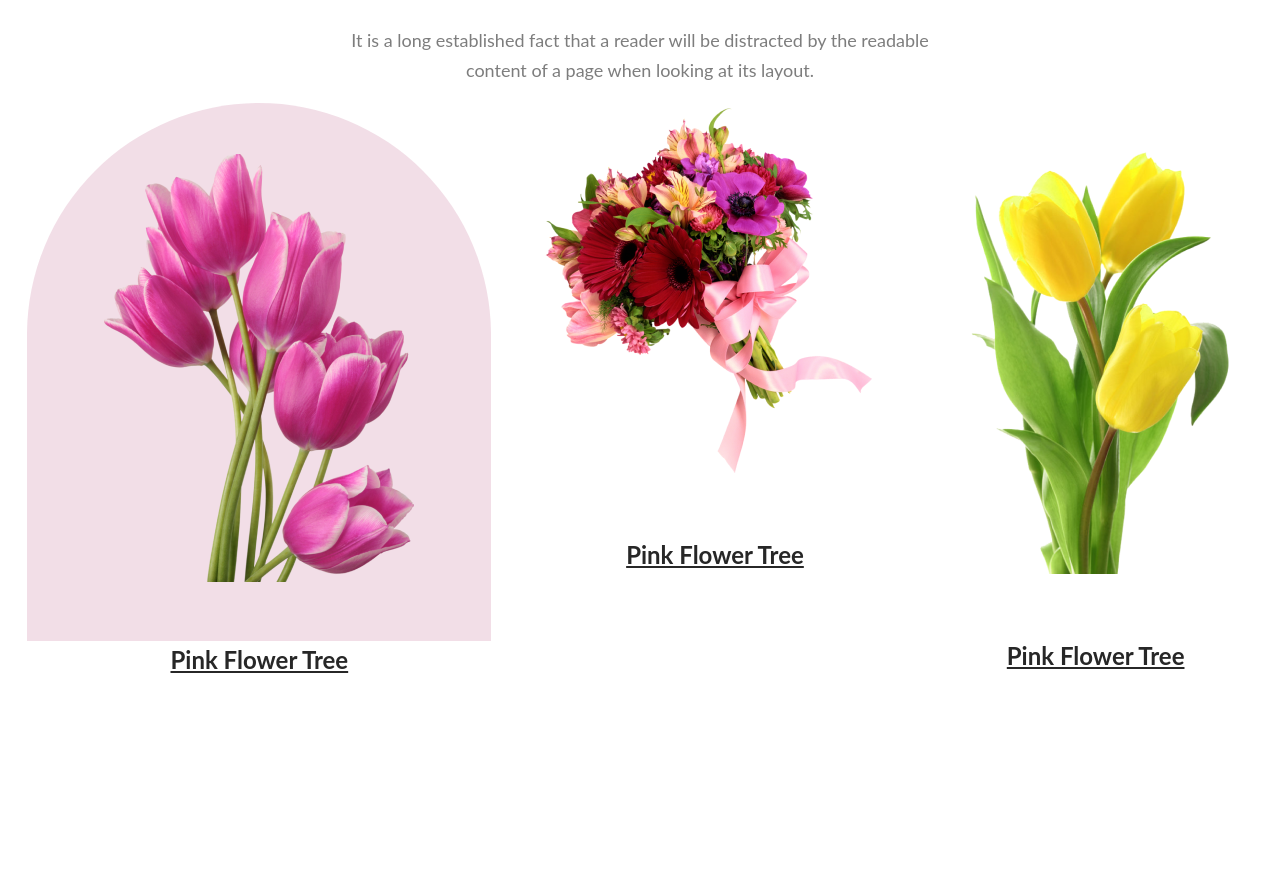
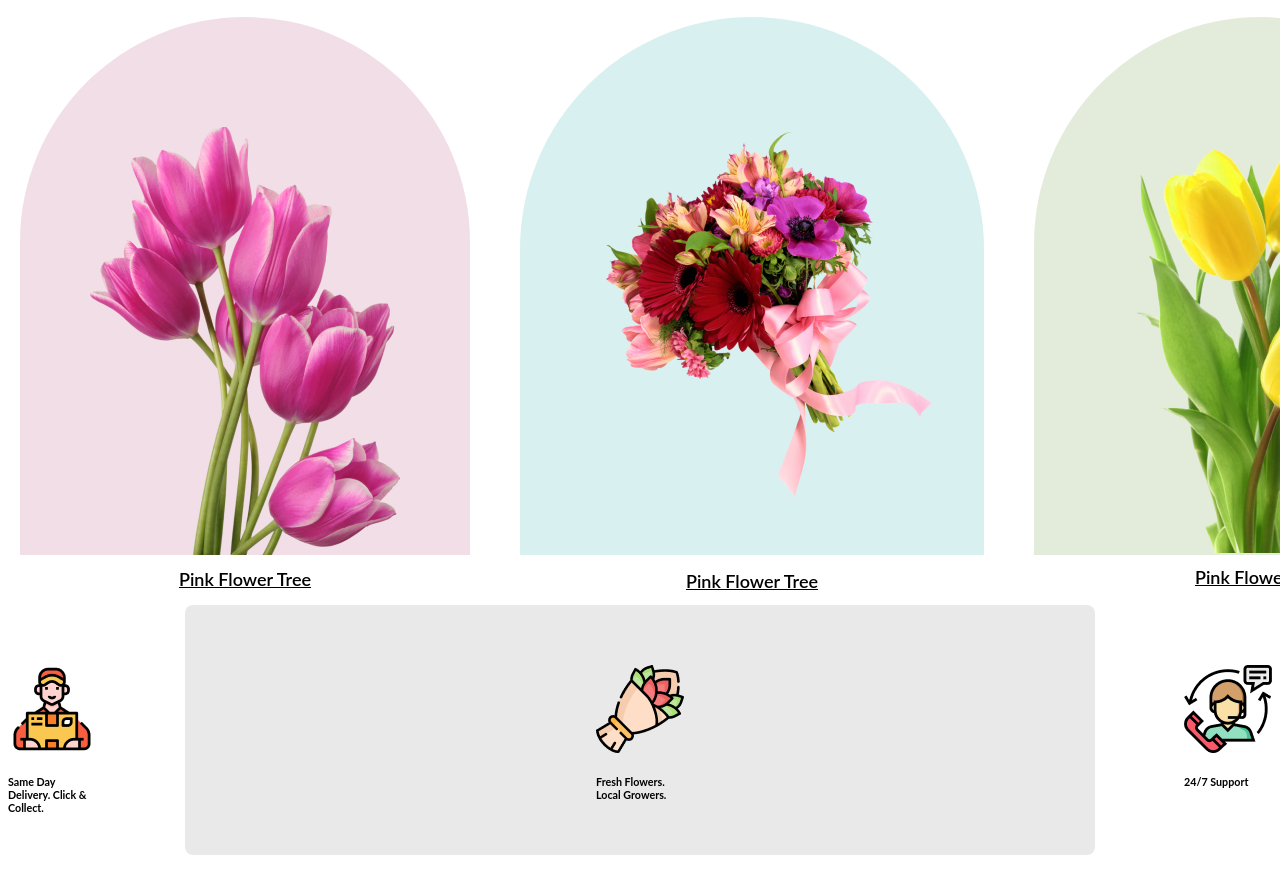
Before and after one commit to Abir010/Assignment1, a plain HTML site: page index.html in a window 1280 px wide. Shown: the part 941-1834 px from the top of the page. Before the commit the page ends 1646 px from the top, so only its background shows below. Drawn offline with Linux system fonts and the light colour scheme.

Commit message:
support div updated

```diff
--- a/index.html
+++ b/index.html
@@ -34,18 +34,42 @@
 
         <div class="container">
             <div class="rectangle1">
-              <img class="Image1" src="f/img/pngwing 6.png" alt="Image 1">
-              <p class="container-text1">Pink Flower Tree</p>
+              <img class="image1" src="f/img/pngwing 6.png" alt="">
+              <h6 class="rectangle1-text">Pink Flower Tree</h6>
             </div>
+
             <div class="rectangle2">
-              <img class="Image2" src="f/img/pngwing 5.png" alt="Image 2">
-              <p class="container-text1">Pink Flower Tree</p>
+              <img class="image2" src="f/img/pngwing 5.png" alt="">
+              <h6 class="rectangle2-text">Pink Flower Tree</h6>
             </div>
+
             <div class="rectangle3">
-              <img class="Image3" src="f/img/pngwing 7.png" alt="Image 3">
-              <p class="container-text1">Pink Flower Tree</p>
+              <img class="image3" src="f/img/pngwing 7.png" alt="">
+              <h6 class="rectangle3-text">Pink Flower Tree</h6>
             </div>
+
           </div>
+
+          <div class="support">
+            <div class="logo">
+                <div class="delivery">
+                    <img src="f/img/Group 57.png" alt=""> <br><br>
+                    <h6 class="delivery-text">Same Day Delivery. Click & Collect.</h6>
+                </div>
+                <div class="flower">
+                    <img src="f/img/Group 58.png" alt=""><br><br>
+                    <h6 class="flower-text">Fresh Flowers. Local Growers.</h6>
+                </div>
+                <div class="free-support">
+                    <img src="f/img/Group 59.png" alt=""><br> <br>
+                 <h6 class="">24/7 Support</h6>
+                </div>
+            </div>
+        </div>
+
+
+
+
 
 </body>
 
--- a/styles/portfolio.css
+++ b/styles/portfolio.css
@@ -1,3 +1,14 @@
+* {
+    margin: 0px;
+    padding: 0px;
+}
+
+body {
+    font-family: 'Lato', sans-serif;
+}
+
+
+
 /*header related style*/
 .header {
     background-color: #E554731A;
@@ -81,37 +92,96 @@
 .container {
     display: flex;
     justify-content: space-around;
+    gap: 50px;
+    margin: 20px;
 }
 
 
 .rectangle1 {
     width: 464px;
     height: 538px;
-    background-color: #ccc;
-    display: flex;
-    flex-direction: column;
-    justify-content: center;
-    align-items: center;
     border-radius: 300px 300px 0px 0px;
     background: rgba(167, 33, 98, 0.15);
 
 }
 
-.container .Image1 {
+.rectangle1 .image1 {
     width: 310px;
     height: 428px;
-    display: flex;
-    margin-top: 110px;
+    margin: 0px 70px;
+    padding-top: 110px;
+}
+
+.rectangle2 {
+    width: 464px;
+    height: 538px;
+    border-radius: 300px 300px 0px 0px;
+    background: rgba(5, 151, 160, 0.15);
 
 }
-.container-text1{
-    color: #272727;
-text-align: center;
-font-family: Lato;
-font-size: 24px;
-font-style: normal;
-font-weight: 700;
-line-height: 35px;
-text-decoration-line: underline;
-margin-top: 60px
+
+.rectangle2 .image2 {
+    width: 370px;
+height: 370px;
+    margin: 0px 70px;
+    padding-top: 110px;
 }
+
+.rectangle3 {
+    width: 464px;
+    height: 538px;
+    border-radius: 300px 300px 0px 0px;
+background: rgba(71, 125, 17, 0.15);
+}
+
+.rectangle3 .image3 {
+    width: 314px;
+    height: 471px;
+    margin: 0px 70px;
+    padding-top: 65px;
+}
+.rectangle1-text{
+    display: flex;
+    justify-content: center;
+    text-decoration: underline;
+    gap: 240px;
+    font-size: large;
+    font-weight: 600;
+    padding-top: 10px;
+}
+
+.rectangle2-text{
+    display: flex;
+    justify-content: center;
+    text-decoration: underline;
+    gap: 240px;
+    font-size: large;
+    font-weight: 600;
+    padding-top: 70px;
+}
+
+.rectangle3-text{
+    display: flex;
+    justify-content: center;
+    text-decoration: underline;
+    gap: 240px;
+    font-size: large;
+    font-weight: 600;
+    padding-top: 10px;
+}
+/*logo part*/
+
+.support{
+    background-color: #2727270D;
+    border-radius: 8px;
+    background: rgba(39, 39, 39, 0.1);
+    margin: 50px 185px;
+    height: 250px;
+}
+.logo{
+    padding-top: 60px;
+    justify-content: center;
+    display: flex;
+    gap: 500px;
+
+}
```
